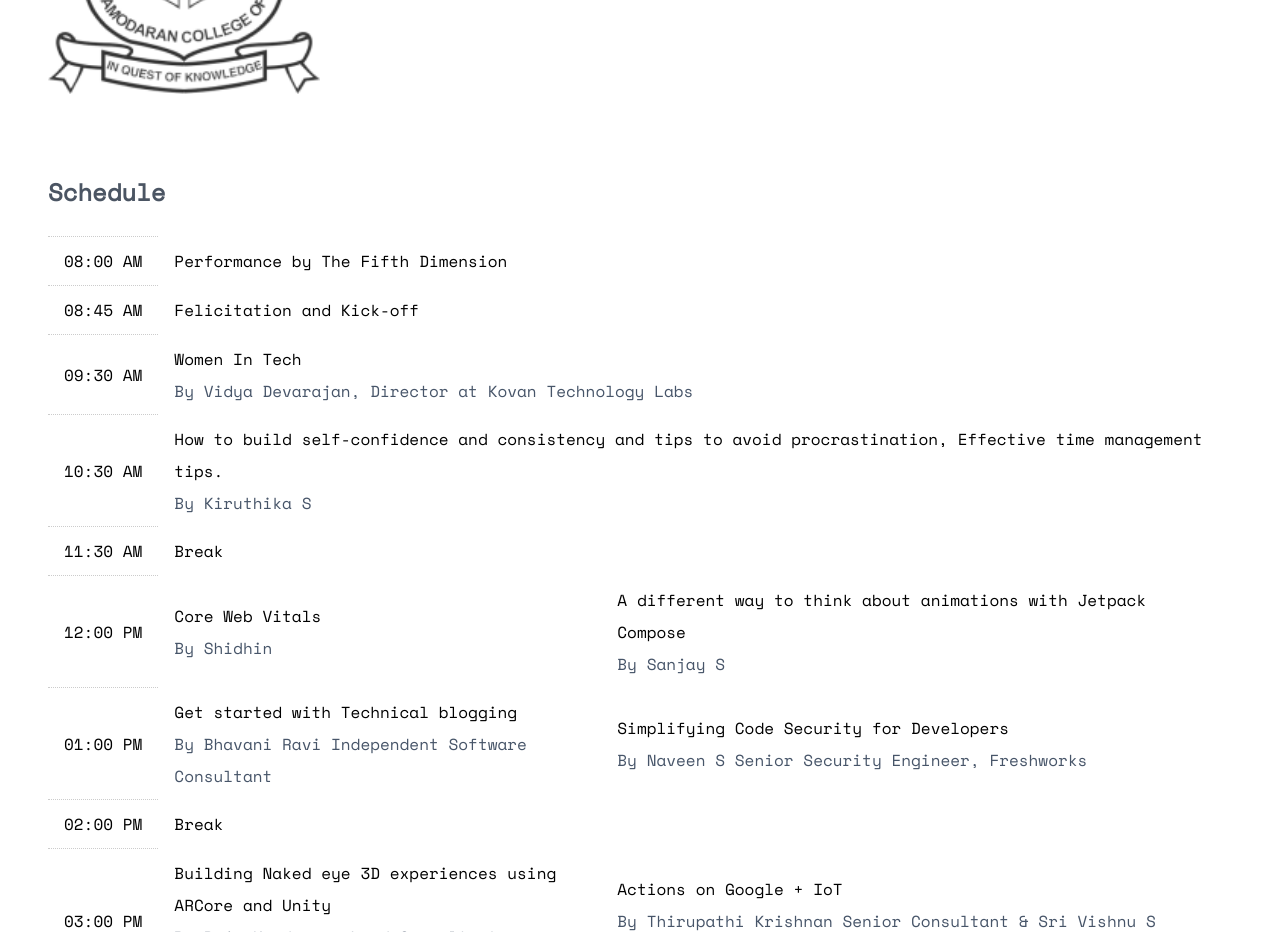
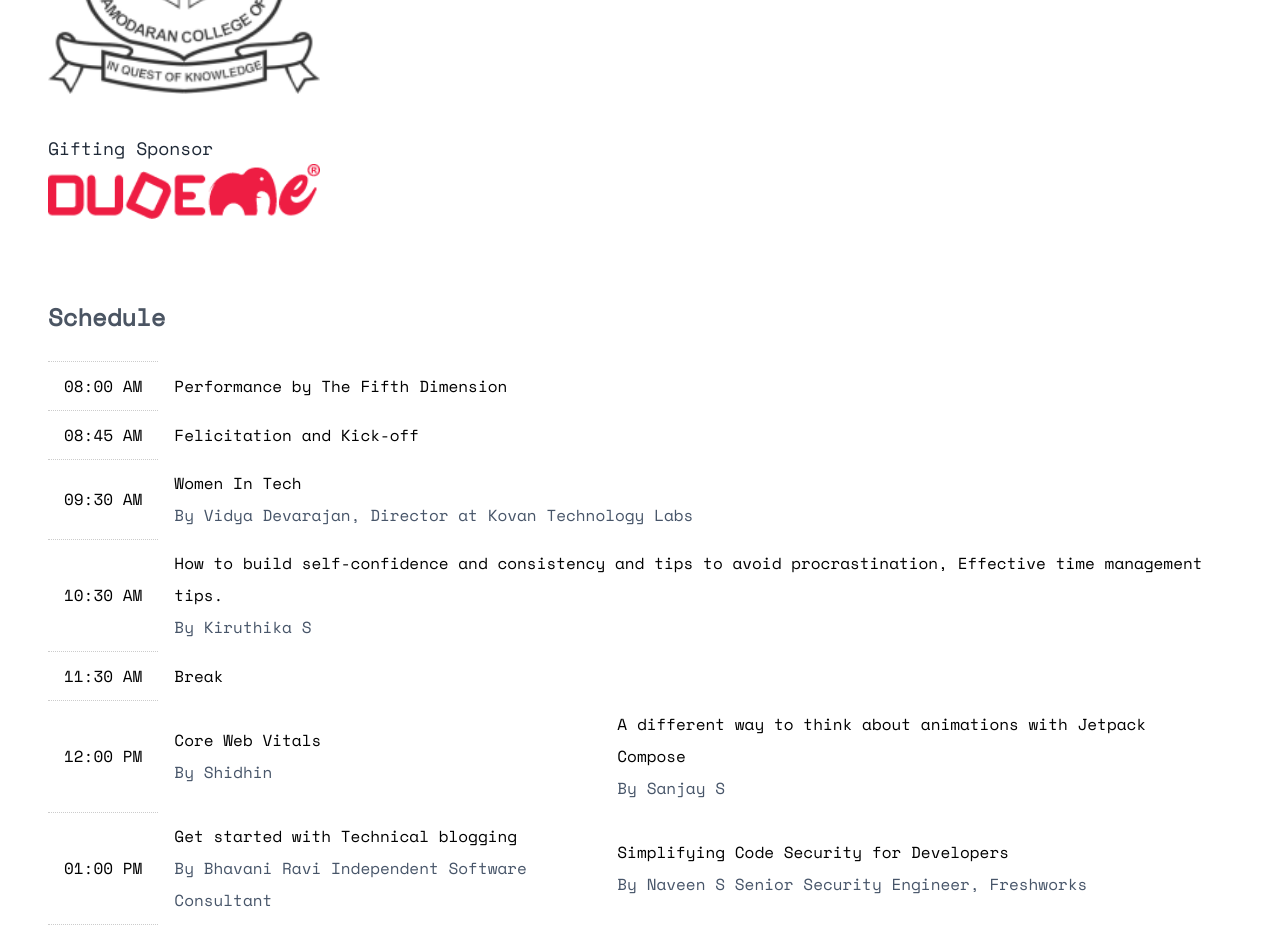
Before and after one commit to praveentcom/gdgcbe-devfest22-nextjs, a Next.js app: page / in a window 1280 px wide. Shown: the part 1660-2592 px from the top of the page. Built offline with nearby package versions, Linux system fonts and the light colour scheme.

Commit message:
Gifting sponsor

```diff
--- a/src/components/Hero.jsx
+++ b/src/components/Hero.jsx
@@ -13,6 +13,7 @@ import kovanLogo from '@/images/logos/kovan.png'
 import centralLogo from '@/images/logos/tcc.png'
 import simplicityLogo from '@/images/logos/simplicity.png'
 import tieLogo from '@/images/logos/tie.png'
+import dudemeLogo from '@/images/logos/dudeme.png'
 import grdLogo from '@/images/logos/grdcs.png'
 
 export function Hero() {
@@ -200,6 +201,23 @@ export function Hero() {
               />
             </a>
           </div>
+          <p className="mt-8 font-display text-lg text-gray-800">
+            Gifting Sponsor
+          </p>
+          <div
+            id="gift-partners"
+            className="mt-0 lg:grid lg:grid-cols-4 lg:gap-8"
+          >
+            <a href="https://www.dudeme.in/" target="_blank" rel="noreferrer">
+              <Image
+                className="mt-6"
+                width={'300'}
+                src={dudemeLogo}
+                alt={'Dudeme'}
+                unoptimized
+              />
+            </a>
+          </div>
           <br />
           <br />
           <br />
--- a/src/styles/tailwind.css
+++ b/src/styles/tailwind.css
@@ -32,6 +32,7 @@ table td > span {
 #eco-partners img,
 #partners img,
 #sponsers img,
-#comm-partners img {
+#comm-partners img,
+#gift-partners img {
   max-width: 200px;
 }
```
Also changed, not shown: src/images/logos/dudeme.png (added).
